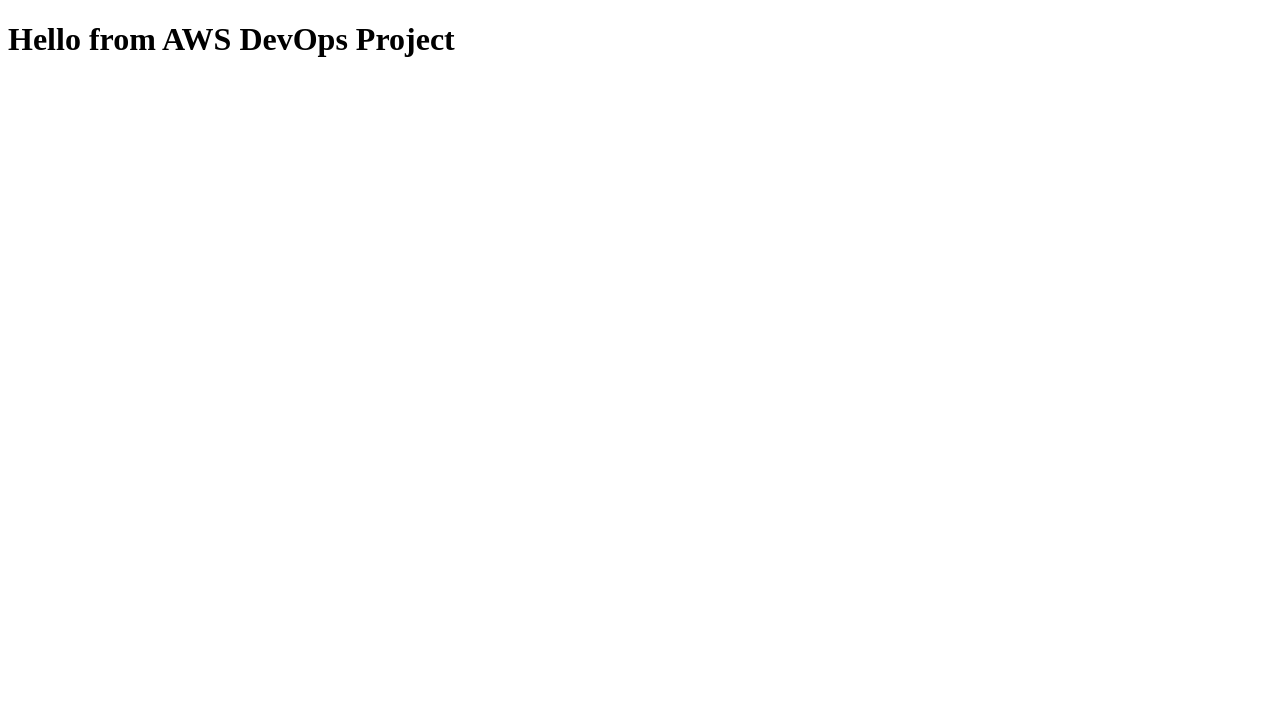
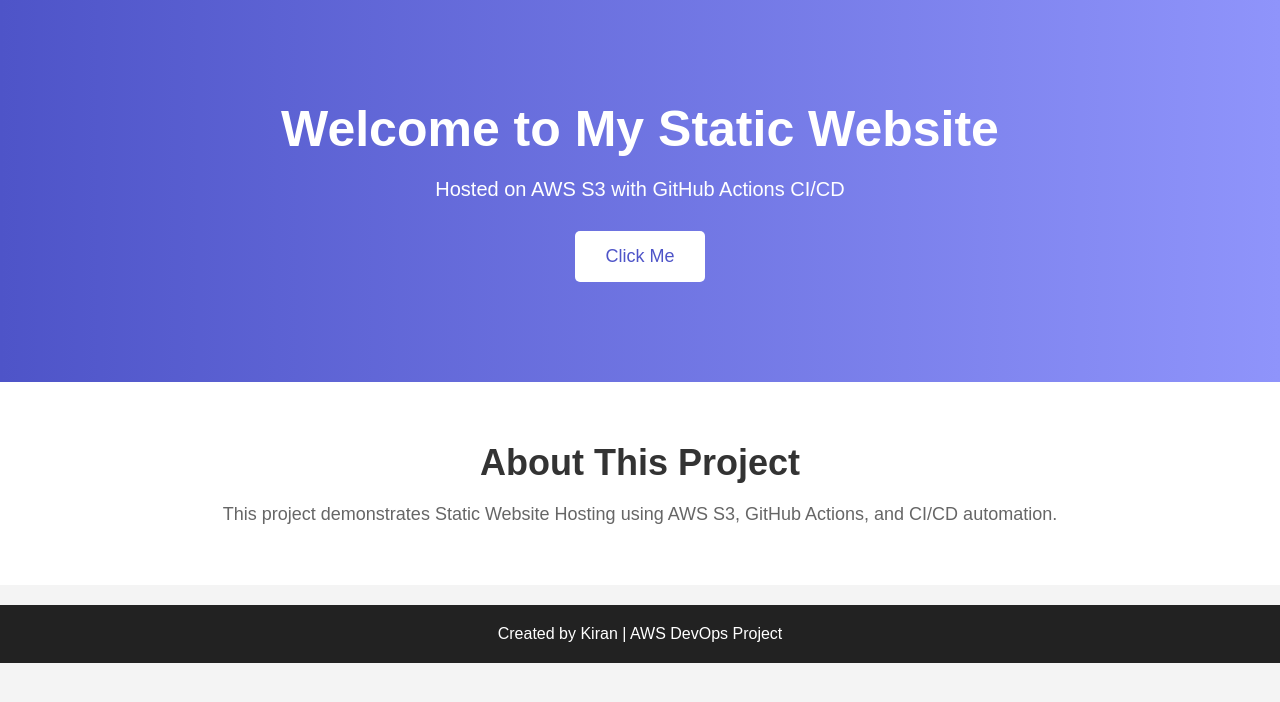
Before and after one commit to kiran9184/mypt, a plain HTML site: page index.html in a window 1280 px wide. Drawn offline with Linux system fonts and the light colour scheme.

Commit message:
Added CSS and JavaScript

```diff
--- a/index.html
+++ b/index.html
@@ -1,9 +1,38 @@
 <!DOCTYPE html>
-<html>
+<html lang="en">
+
 <head>
-    <title>My AWS Website</title>
+    <meta charset="UTF-8">
+    <meta name="viewport" content="width=device-width, initial-scale=1.0">
+    <title>My Static Website</title>
+
+    <link rel="stylesheet" href="style.css">
 </head>
+
 <body>
-    <h1>Hello from AWS DevOps Project</h1>
+
+    <section class="hero">
+        <h1>Welcome to My Static Website</h1>
+        <p>Hosted on AWS S3 with GitHub Actions CI/CD</p>
+
+        <button onclick="showMessage()">Click Me</button>
+    </section>
+
+    <section class="about">
+        <h2>About This Project</h2>
+
+        <p>
+            This project demonstrates Static Website Hosting using AWS S3,
+            GitHub Actions, and CI/CD automation.
+        </p>
+    </section>
+
+    <footer class="footer">
+        <p>Created by Kiran | AWS DevOps Project</p>
+    </footer>
+
+    <script src="script.js"></script>
+
 </body>
+
 </html>
--- /dev/null
+++ b/script.js
@@ -0,0 +1,3 @@
+function showMessage() {
+    alert("Welcome to My AWS DevOps Project!");
+}
--- /dev/null
+++ b/style.css
@@ -0,0 +1,65 @@
+* {
+    margin: 0;
+    padding: 0;
+    box-sizing: border-box;
+}
+
+body {
+    font-family: Arial, sans-serif;
+    background-color: #f4f4f4;
+    text-align: center;
+}
+
+.hero {
+    background: linear-gradient(to right, #4e54c8, #8f94fb);
+    color: white;
+    padding: 100px 20px;
+}
+
+.hero h1 {
+    font-size: 50px;
+    margin-bottom: 20px;
+}
+
+.hero p {
+    font-size: 20px;
+    margin-bottom: 30px;
+}
+
+button {
+    background-color: white;
+    color: #4e54c8;
+    border: none;
+    padding: 15px 30px;
+    font-size: 18px;
+    border-radius: 5px;
+    cursor: pointer;
+    transition: 0.3s;
+}
+
+button:hover {
+    background-color: #ddd;
+}
+
+.about {
+    padding: 60px 20px;
+    background-color: white;
+}
+
+.about h2 {
+    font-size: 36px;
+    margin-bottom: 20px;
+    color: #333;
+}
+
+.about p {
+    font-size: 18px;
+    color: #666;
+}
+
+.footer {
+    background-color: #222;
+    color: white;
+    padding: 20px;
+    margin-top: 20px;
+}
```
